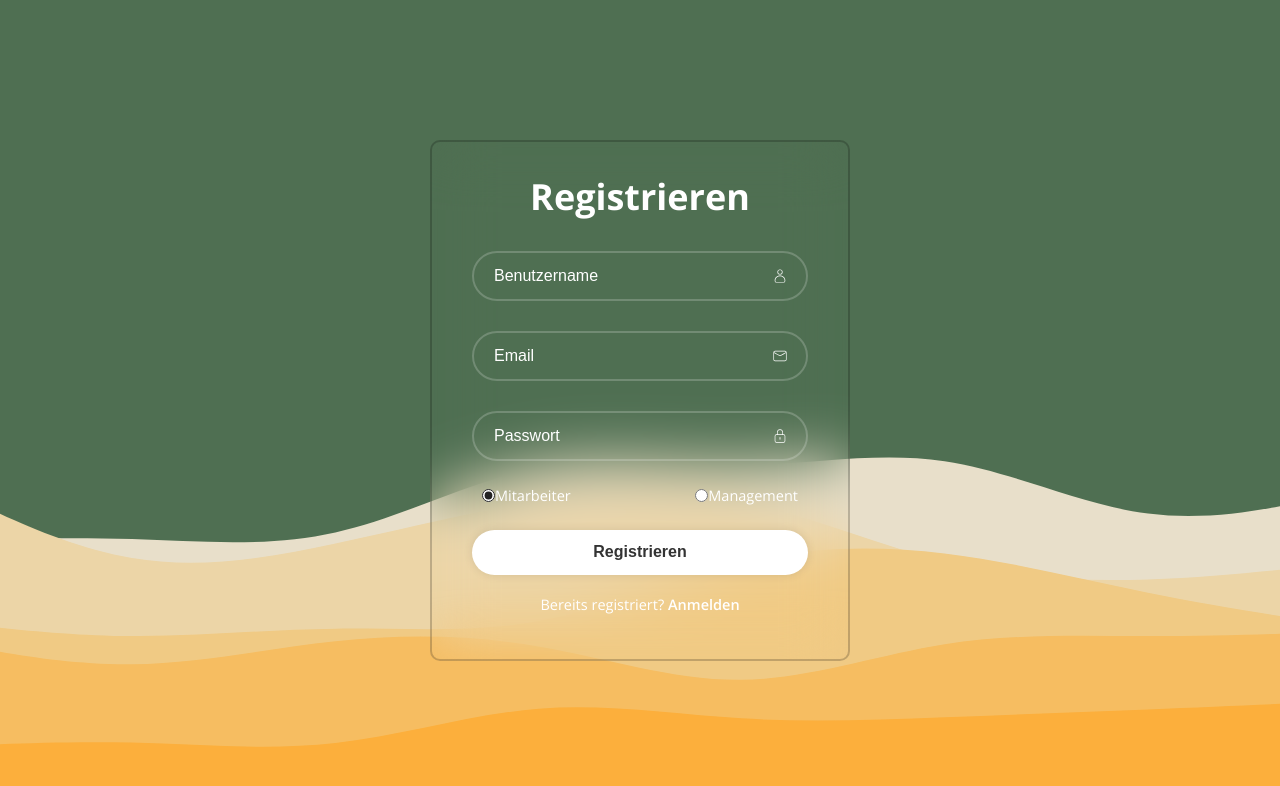
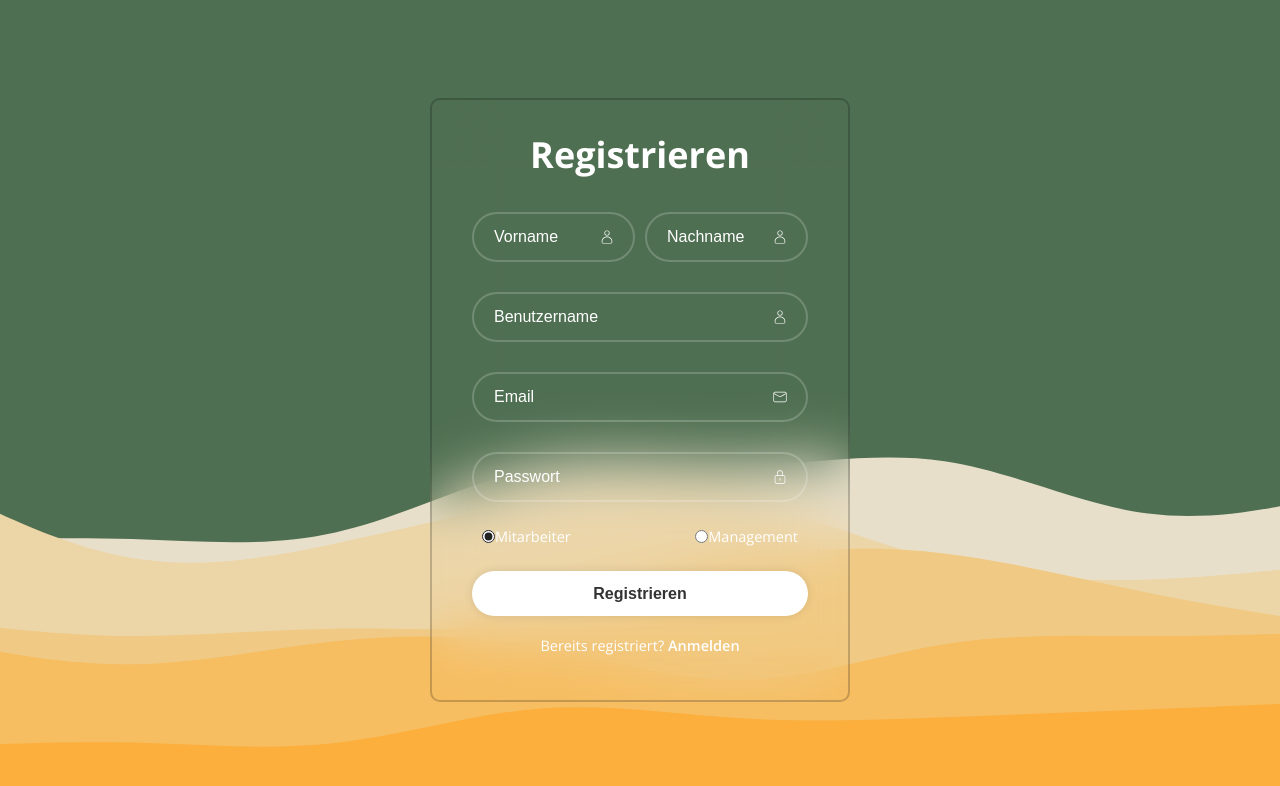
Before and after one commit to lamasmithueten/selfservicetool, a React (Create React App) app in the folder frontend/: page /register in a window 1280 px wide. Shown: the top 786 px of the page. Built offline with nearby package versions, Linux system fonts and the light colour scheme.

Commit message:
update register form

```diff
--- a/frontend/src/Components/RegisterForm/RegisterForm.css
+++ b/frontend/src/Components/RegisterForm/RegisterForm.css
@@ -98,7 +98,7 @@
 }
 
 .wrapper .error-message {
-  font-size: 14px;
+  font-size: 10px;
   text-align: left;
   margin: 5px 10 15px;
 }
@@ -114,3 +114,14 @@
   color: red;
   border: 2px solid rgba(255, 0, 0, 0.2);
 }
+
+.names {
+  display: flex;
+  justify-content: space-between;
+  gap: 10px;
+}
+
+.names .input-box {
+  margin: 0;
+  margin-top: 10%;
+}
--- a/frontend/src/Components/RegisterForm/RegisterForm.js
+++ b/frontend/src/Components/RegisterForm/RegisterForm.js
@@ -7,6 +7,8 @@ import { validateForm } from "./RegisterValidation";
 
 function RegistrationForm({ toggleForm }) {
   const [formData, setFormData] = useState({
+    firstname: "",
+    lastname: "",
     username: "",
     email: "",
     password: "",
@@ -14,6 +16,8 @@ function RegistrationForm({ toggleForm }) {
   });
 
   const [formErrors, setFormErrors] = useState({
+    firstname: "",
+    lastname: "",
     username: "",
     email: "",
     password: "",
@@ -42,9 +46,16 @@ function RegistrationForm({ toggleForm }) {
       return;
     }
     try {
+      const headers = {
+        accept: "*/*",
+        "x-api-key": "keyTest",
+        "Content-Type": "application/json",
+      };
+
       const response = await axios.post(
-        "http://cheeky/breeky/chebureky",
-        formData
+        "https://api.mwerr.de/api/Authentication/Register",
+        formData,
+        headers
       );
       console.log("User registered successfully:", response.data);
       message.success(
@@ -54,12 +65,16 @@ function RegistrationForm({ toggleForm }) {
 
       // Reset form data and errors
       setFormData({
+        firstname: "",
+        lastname: "",
         username: "",
         email: "",
         password: "",
         role: "Mitarbeiter",
       });
       setFormErrors({
+        firstname: "",
+        lastname: "",
         username: "",
         email: "",
         password: "",
@@ -73,7 +88,42 @@ function RegistrationForm({ toggleForm }) {
   return (
     <div className="wrapper">
       <h1>Registrieren</h1>
-      <form onSubmit={handleSubmit} className="">
+      <form onSubmit={handleSubmit}>
+        {" "}
+        <div className="names">
+          <div
+            className={`input-box ${formErrors.firstname && "error-message"}`}
+          >
+            <input
+              type="text"
+              name="firstname"
+              placeholder="Vorname"
+              value={formData.firstname}
+              onChange={handleChange}
+              maxLength={50}
+            />
+            <CiUser className="icon" />
+            {formErrors.firstname && (
+              <p className="error-message">{formErrors.firstname}</p>
+            )}
+          </div>
+          <div
+            className={`input-box ${formErrors.lastname && "error-message"}`}
+          >
+            <input
+              type="text"
+              name="lastname"
+              placeholder="Nachname"
+              value={formData.lastname}
+              onChange={handleChange}
+              maxLength={50}
+            />
+            <CiUser className="icon" />
+            {formErrors.lastname && (
+              <p className="error-message">{formErrors.lastname}</p>
+            )}
+          </div>
+        </div>
         <div className={`input-box ${formErrors.username && "error-message"}`}>
           <input
             type="text"
@@ -88,7 +138,6 @@ function RegistrationForm({ toggleForm }) {
             <p className="error-message">{formErrors.username}</p>
           )}
         </div>
-
         <div className={`input-box ${formErrors.email && "error-message"}`}>
           <input
             type="email"
@@ -103,7 +152,6 @@ function RegistrationForm({ toggleForm }) {
             <p className="error-message">{formErrors.email}</p>
           )}
         </div>
-
         <div className={`input-box ${formErrors.password && "error-message"}`}>
           <input
             type={showPassword ? "text" : "password"} // Toggle input type based on showPassword state
@@ -122,7 +170,6 @@ function RegistrationForm({ toggleForm }) {
             <p className="error-message">{formErrors.password}</p>
           )}
         </div>
-
         <div className="role">
           <label>
             <input
--- a/frontend/src/Components/RegisterForm/RegisterValidation.js
+++ b/frontend/src/Components/RegisterForm/RegisterValidation.js
@@ -1,13 +1,32 @@
 const validateForm = (formData) => {
   let errors = {
+    firstname: "",
+    lastname: "",
     username: "",
     email: "",
     password: "",
     role: "",
   };
 
+  const nameRegex = /^[a-zA-Z]+$/; // Regex to match only letters
+  const usernameRegex = /^[a-zA-Z0-9]+$/; // Regex to match letters and numbers
+
+  if (!formData.firstname) {
+    errors.firstname = "* Vorname darf nicht leer sein";
+  } else if (!nameRegex.test(formData.firstname)) {
+    errors.firstname = "* Vorname darf nur Buchstaben enthalten";
+  }
+
+  if (!formData.lastname) {
+    errors.lastname = "* Nachname darf nicht leer sein";
+  } else if (!nameRegex.test(formData.lastname)) {
+    errors.lastname = "* Nachname darf nur Buchstaben enthalten";
+  }
+
   if (!formData.username) {
     errors.username = "* Benutzername darf nicht leer sein";
+  } else if (!usernameRegex.test(formData.username)) {
+    errors.username = "* Benutzername darf nur Buchstaben und Zahlen enthalten";
   }
 
   if (!formData.email) {
```
